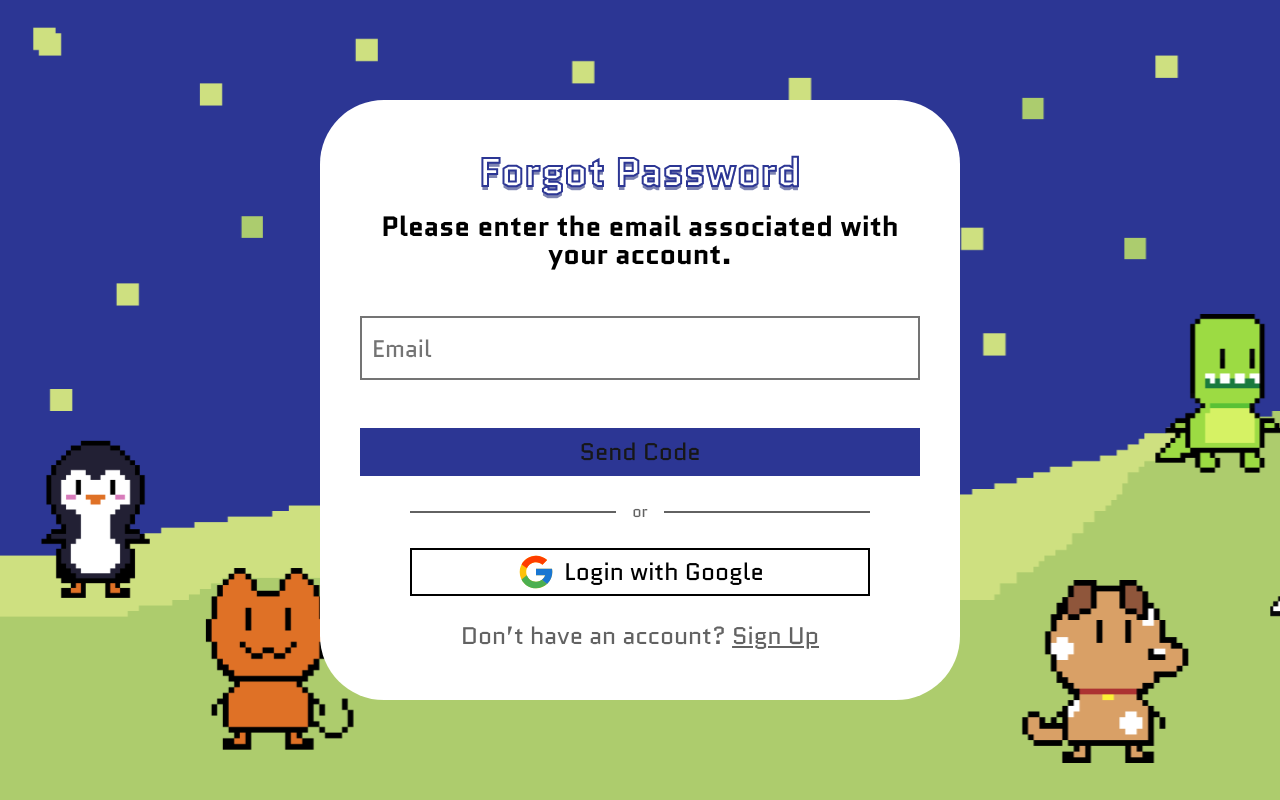
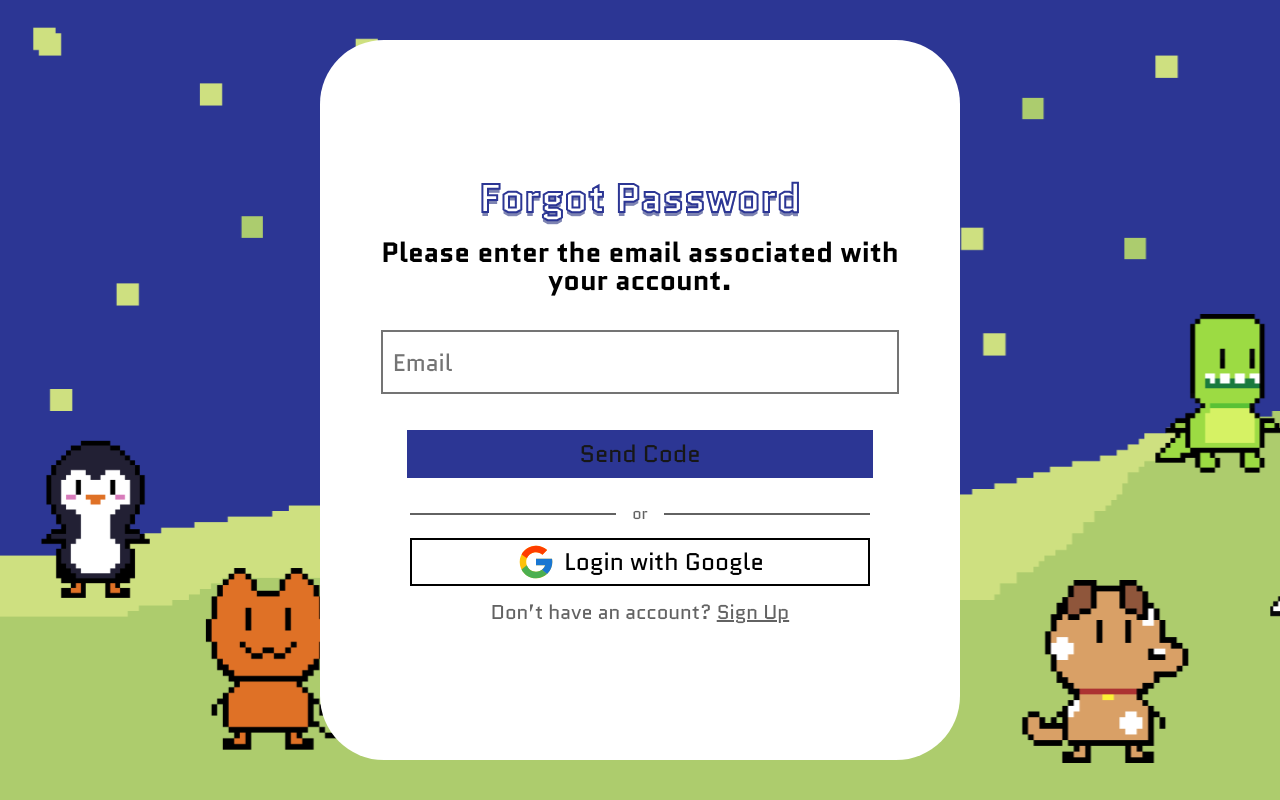
Before and after one commit to GTBitsOfGood/ican, a Next.js app: page /forgot-password in a window 1280 px wide. Built offline with nearby package versions, Linux system fonts and the light colour scheme; a web font is replaced by a local one.

Commit message:
reset and otp password page resized

```diff
--- a/src/components/Timer.tsx
+++ b/src/components/Timer.tsx
@@ -19,7 +19,7 @@ export default function Timer({ time, setTime }: TimerProps) {
   }, [time, setTime]);
 
   return (
-    <div className="text-iCAN-gray text-[32px]">
+    <div className="text-iCAN-gray mobile:text-xl short:text-xl tablet:text-[28px]">
       0:{time >= 10 ? time : `0${time}`}
     </div>
   );
--- a/src/components/ui/input-otp.tsx
+++ b/src/components/ui/input-otp.tsx
@@ -39,7 +39,7 @@ const InputOTPSlot = React.forwardRef<
     <div
       ref={ref}
       className={cn(
-        "relative flex h-9 w-9 items-center justify-center border-y border-r border-input text-sm shadow-sm transition-all first:rounded-l-md first:border-l last:rounded-r-md",
+        "px-1 relative flex h-9 w-9 items-center justify-center border-y border-r border-input text-sm shadow-sm transition-all first:rounded-l-md first:border-l last:rounded-r-md",
         isActive && "z-10 ring-1 ring-ring px-2",
         className,
       )}
--- a/src/pages/forgot-password/index.tsx
+++ b/src/pages/forgot-password/index.tsx
@@ -173,8 +173,10 @@ export default function ForgotPasswordPage() {
       <div
         className={`flex justify-center items-center w-screen h-screen bg-cover bg-no-repeat bg-[url('/assets/Background.svg')]`}
       >
-        <div className="bg-white tiny:h-[95%] short:h-[85%] short:w-auto tall:h-[75%] py-2 my-2 tablet:px-4 desktop:px-8 short:px-2 overflow-y-auto rounded-[64px] flex flex-col justify-center items-center mobile:gap-y-4 desktop:gap-y-6 tiny:gap-y-0 tall:gap-y-6 mobile:w-11/12 tablet:w-5/6 desktop:w-2/3 largeDesktop:w-1/2">
-          <div className="flex flex-col desktop:gap-y-12 mobile:gap-y-6 tiny:gap-y-6 short:gap-y-6 mx-2 tall:gap-y-12 items-center font-quantico">
+        <div
+          className={`bg-white tiny:h-[95%] short:h-[85%] ${page === 0 ? "short:w-auto tall:h-[75%]" : ""} tall:h-[90%] my-2 tablet:px-4 desktop:px-8 short:px-2 overflow-y-auto rounded-[64px] flex flex-col justify-center items-center mobile:gap-y-4 desktop:gap-y-6 tiny:gap-y-0 tall:gap-y-6 mobile:w-11/12 tablet:w-5/6 desktop:w-2/3 largeDesktop:w-1/2`}
+        >
+          <div className="flex flex-col desktop:gap-y-12 w-[90%] mobile:gap-y-4 tiny:gap-y-3 short:gap-y-3 mx-2 tall:gap-y-9 items-center font-quantico">
             <div
               className={`flex flex-col mobile:gap-y-2 desktop:gap-y-4 tiny:gap-y-2 short:gap-y-2 tall:gap-y-4 items-center`}
             >
@@ -217,12 +219,14 @@ export default function ForgotPasswordPage() {
                   </div>
                 )}
                 {page === 2 && (
-                  <div className="flex flex-col gap-y-9">
-                    <div className="flex flex-col gap-y-4">
-                      <div className="text-2xl text-[#000]">New Password</div>
+                  <div className="flex flex-col tiny:gap-y-1 short:gap-y-2 mobile:gap-y-2 desktop:gap-y-5">
+                    <div className="flex flex-col mobile:gap-y-2 short:gap-y-1 desktop:gap-y-4">
+                      <div className="mobile:text-lg short:text-lg desktop:text-2xl text-[#000]">
+                        New Password
+                      </div>
                       <div>
                         <input
-                          className={`w-full border-2 border-solid ${!error.password ? "border-iCAN-textfield text-iCAN-textfield placeholder:text-iCAN-textfield" : "border-iCAN-error text-iCAN-error placeholder:text-iCAN-error"} bg-white px-[10px] py-4 h-16`}
+                          className={`w-full border-2 border-solid mobile:h-10 short:h-10 tablet:h-12 desktop:h-16 desktop:text-[24px]/[32px] short:text-lg tiny:text-[16px] mobile:text-[16px] ${!error.password ? "border-iCAN-textfield text-iCAN-textfield placeholder:text-iCAN-textfield" : "border-iCAN-error text-iCAN-error placeholder:text-iCAN-error"} bg-white px-[10px] py-4 mobile:h-12 desktop:h-16`}
                           type="password"
                           placeholder="Password"
                           ref={resetPasswordRef}
@@ -232,13 +236,13 @@ export default function ForgotPasswordPage() {
                         )}
                       </div>
                     </div>
-                    <div className="flex flex-col gap-y-4">
-                      <div className="text-2xl text-[#000]">
+                    <div className="flex flex-col mobile:gap-y-2 short:gap-y-1 desktop:gap-y-4">
+                      <div className="mobile:text-lg short:text-lg desktop:text-2xl text-[#000]">
                         Confirm New Password
                       </div>
                       <div>
                         <input
-                          className={`w-full border-2 border-solid ${!error.confirmPassword ? "border--iCAN-textfield text-iCAN-textfield placeholder:text-iCAN-textfield" : "border-iCAN-error text-iCAN-error placeholder:text-iCAN-error"} bg-white px-[10px] py-4 h-16`}
+                          className={`w-full border-2 border-solid mobile:h-10 short:h-10 tablet:h-12 desktop:h-16 desktop:text-[24px]/[32px] short:text-lg tiny:text-[16px] mobile:text-[16px] ${!error.confirmPassword ? "border-iCAN-textfield text-iCAN-textfield placeholder:text-iCAN-textfield" : "border-iCAN-error text-iCAN-error placeholder:text-iCAN-error"} bg-white px-[10px] py-4 mobile:h-12 desktop:h-16`}
                           type="password"
                           placeholder="Confirm Password"
                           ref={confirmPasswordRef}
@@ -253,21 +257,21 @@ export default function ForgotPasswordPage() {
               </div>
             )}
             <button
-              className="w-full mobile:py-2 desktop:py-3 tiny:py-2 short:py-2 tall:py-3 flex justify-center items-center desktop:h-12 mobile:h-8 short:h-8 desktop:text-[24px]/[32px] short:text-[16px] mobile:text-[16px] bg-iCAN-Blue-300"
+              className="w-[90%] mobile:py-2 desktop:py-3 tiny:py-2 short:py-2 tall:py-3 flex justify-center items-center tablet:h-12 mobile:h-8 short:h-8 tablet:text-[24px]/[32px] short:text-[16px] mobile:text-[16px] bg-iCAN-Blue-300"
               onClick={incPage}
               type="submit"
             >
               {ButtonStates[page]}
             </button>
             {page === 1 && (
-              <div className="flex justify-center font-quantico">
+              <div className="flex justify-center font-quantico mobile:text-xl short:text-xl tablet:text-[28px]">
                 {/* Add variable color here when timer goes down to 0 */}
                 <div
-                  className="flex gap-2 items-center"
+                  className="flex gap-2 items-center mobile:text-xl short:text-xl tablet:text-[28px]"
                   onClick={handleTimerReset}
                 >
                   <div
-                    className={`${time > 0 ? "text-[rgba(98,98,98,0.5)]" : "text-iCAN-gray cursor-pointer underline hover:text-black"} text-[32px] flex items-center`}
+                    className={`${time > 0 ? "text-[rgba(98,98,98,0.5)]" : "text-iCAN-gray cursor-pointer underline hover:text-black"} mobile:text-xl short:text-xl tablet:text-[28px] flex items-center`}
                     onClick={handleTimerReset}
                   >
                     Send code again{" "}
@@ -278,7 +282,7 @@ export default function ForgotPasswordPage() {
             )}
           </div>
           {page !== 3 && (
-            <div className="flex flex-col mobile:gap-y-2 desktop:gap-y-6 tiny:gap-y-2 w-[80%] h-auto font-quantico">
+            <div className="flex flex-col mobile:gap-y-2 short:gap-y-1 desktop:gap-y-3 tiny:gap-y-0 w-[80%] h-auto font-quantico">
               <div className="flex items-center justify-center w-full">
                 <div className="border border-iCAN-gray w-full" />
                 <div className="text-iCAN-gray px-4">or</div>
@@ -286,7 +290,7 @@ export default function ForgotPasswordPage() {
               </div>
               <GoogleLoginButton forgotPassword={true} />
               <div className="flex justify-center items-center">
-                <div className="mobile:flex mobile:flex-col tablet:inline-block text-center text-iCAN-gray mobile:text-lg desktop:text-2xl tiny:text-lg short:text-lg tall:text-2xl">
+                <div className="text-textGrey mobile:text-lg short:text-lg tiny:text-[16px] desktop:text-[20px] short:text-lg">
                   Don’t have an account?{" "}
                   <Link href="/register" className="underline self-center">
                     Sign Up
```
